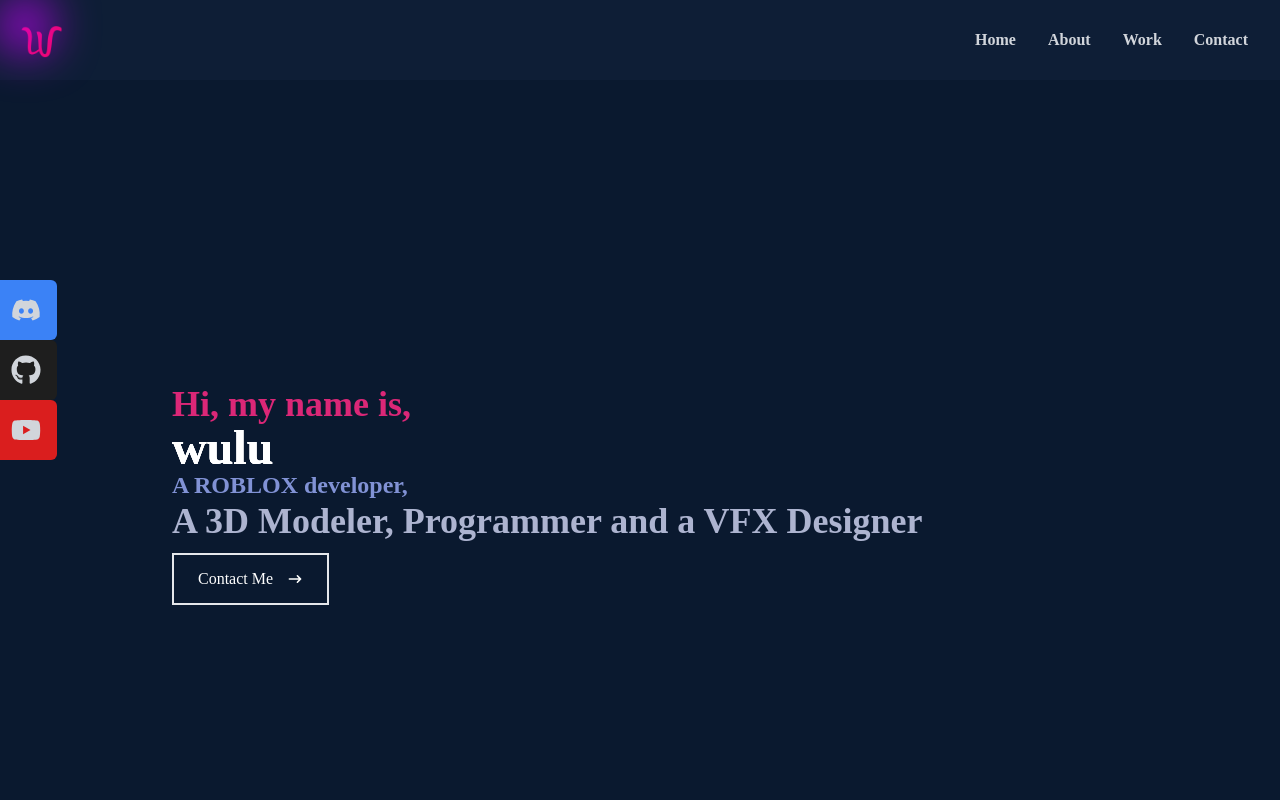
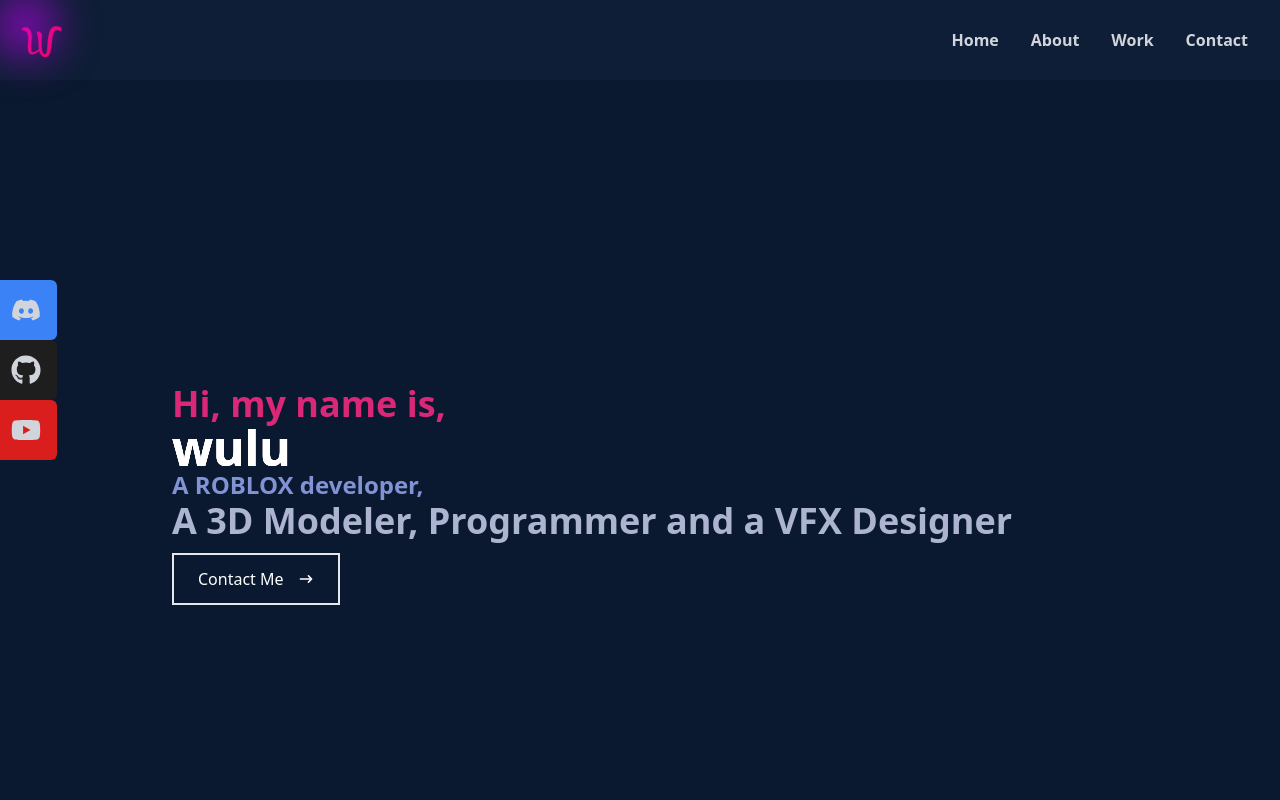
Before and after one commit to wulu-epic/wulu, a React (Create React App) app: page / in a window 1280 px wide. Shown: the top 800 px of the page. Built offline with nearby package versions, Linux system fonts and the light colour scheme.

Commit message:
fixed the font shit

```diff
--- a/src/index.css
+++ b/src/index.css
@@ -3,11 +3,13 @@
 @tailwind utilities;
 @tailwind variants;
 
-@import url('https://fonts.googleapis.com/css2?family=Raleway:ital,wght@0,100;0,200;0,300;0,45PrWcWBvSAXGj8bD2EAcwLJEf6Bkfw9Y1EknVsZCggqiNixWMwTX9HNJQ24FVfuLa4t8eXt1HPA1iUitADJLCoS5ua3WQRRoboto:ital,wght@0,100;0,300;0,400;0,500;0,700;0,900;1,100;1,300;1,400;1,500;1,700;1,900&display=swap');
-
 @layer base {
+    @font-face {
+        font-family: 'Raleway';
+        src: url('https://fonts.googleapis.com/css2?family=Raleway:ital,wght@0,100;0,200;0,300;0,45PrWcWBvSAXGj8bD2EAcwLJEf6Bkfw9Y1EknVsZCggqiNixWMwTX9HNJQ24FVfuLa4t8eXt1HPA1iUitADJLCoS5ua3WQRRoboto:ital,wght@0,100;0,300;0,400;0,500;0,700;0,900;1,100;1,300;1,400;1,500;1,700;1,900&display=swap') format('woff2');
+    }
     body{
-        @apply font-[Raleway];
+        font-family: 'Raleway', system-ui, -apple-system, BlinkMacSystemFont, 'Segoe UI', Roboto, Oxygen, Ubuntu, Cantarell, 'Open Sans', 'Helvetica Neue', sans-serif;
         @apply bg-no-repeat;
         @apply h-[100vh];
     }
```
